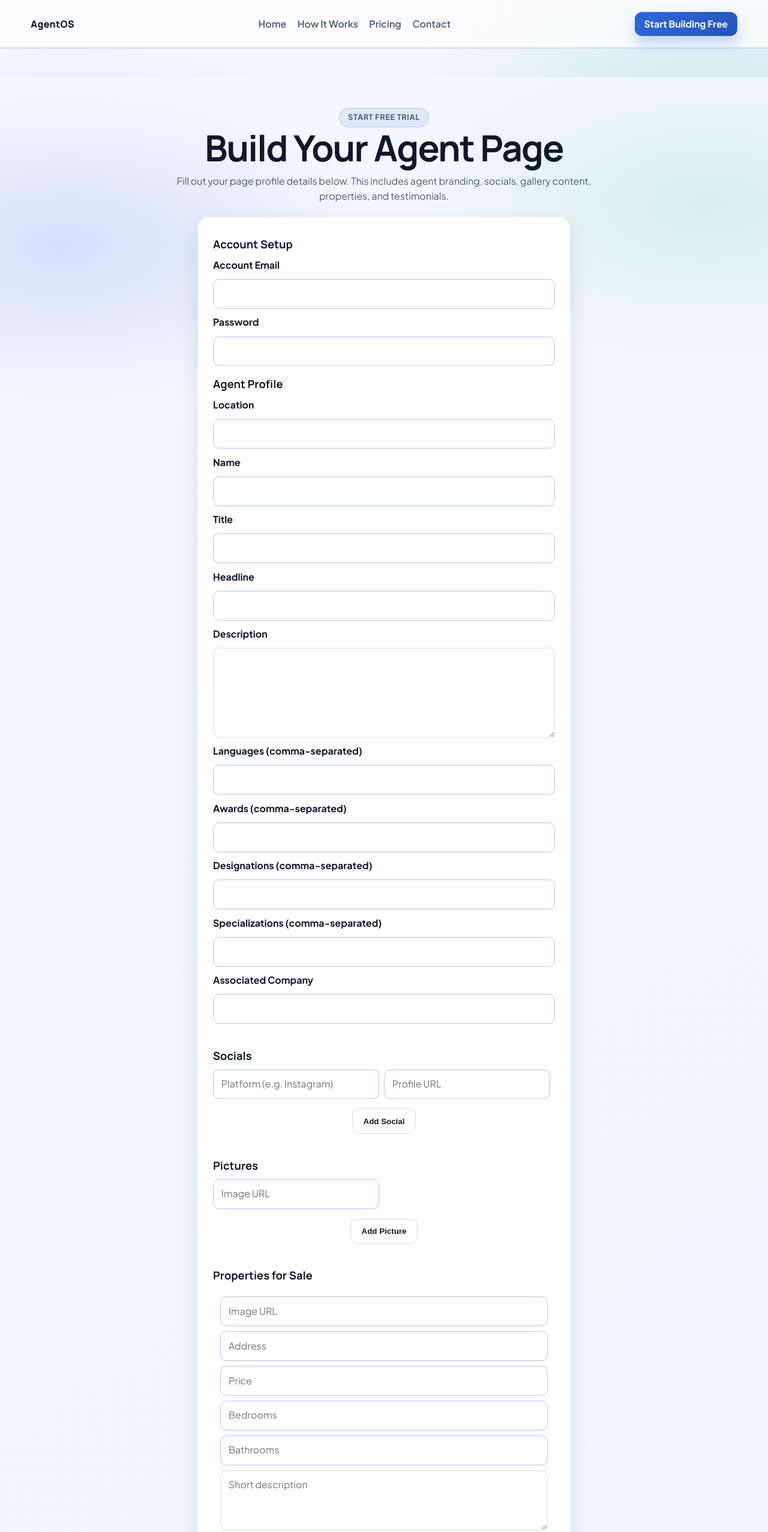
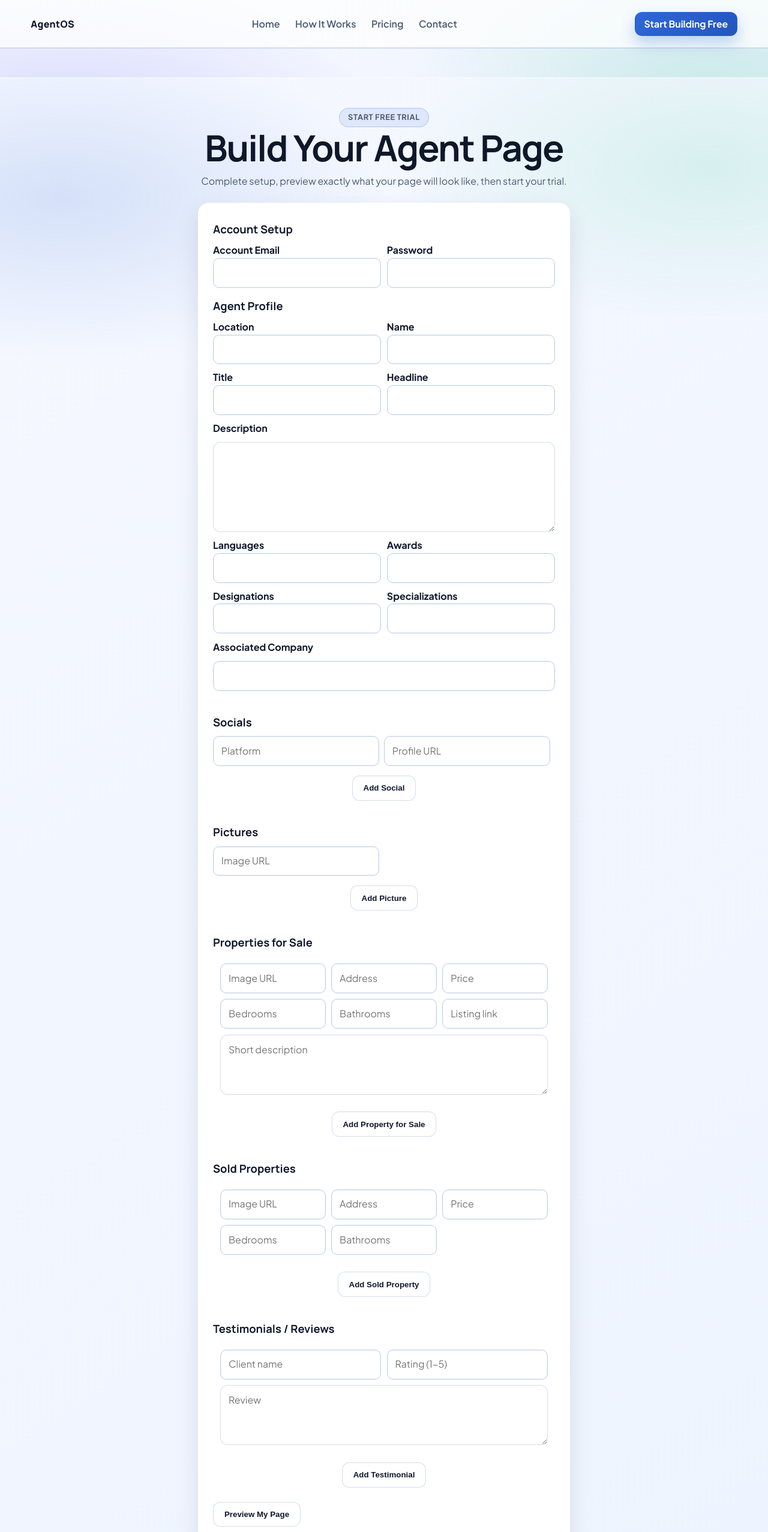
Before and after one commit to xSunnyyy/AgentOS, a Next.js app: page /start-free-trial in a window 1280 px wide. Shown: the top 2554 px of the page at 60% size. Built offline with nearby package versions, Linux system fonts and the light colour scheme.

Commit message:
Enhance trial setup UX, preview step, and pricing trial routing

```diff
--- a/pages/pricing.js
+++ b/pages/pricing.js
@@ -104,7 +104,7 @@
                       ))}
                     </ul>
 
-                    <a className={`btn ${plan.featured ? 'btn-primary' : 'btn-secondary'}`} href="/contact">
+                    <a className={`btn ${plan.featured ? 'btn-primary' : 'btn-secondary'}`} href="/start-free-trial">
                       {plan.cta}
                     </a>
                   </article>
--- a/pages/start-free-trial.js
+++ b/pages/start-free-trial.js
@@ -8,7 +8,9 @@
 const createTestimonial = () => ({ name: '', rating: '', review: '' });
 
 export default function StartFreeTrialPage() {
+  const [showPreview, setShowPreview] = useState(false);
   const [status, setStatus] = useState({ loading: false, error: '', success: '' });
+  const [billing, setBilling] = useState({ plan: 'free-trial', cardName: '', cardNumber: '', expiry: '', cvc: '' });
   const [form, setForm] = useState({
     accountEmail: '',
     password: '',
@@ -40,23 +42,23 @@
   };
 
   const addArrayItem = (arrayKey, factory) => setForm((prev) => ({ ...prev, [arrayKey]: [...prev[arrayKey], factory()] }));
+  const removeArrayItem = (arrayKey, index) => setForm((prev) => ({ ...prev, [arrayKey]: prev[arrayKey].filter((_, itemIndex) => itemIndex !== index) }));
 
-  const removeArrayItem = (arrayKey, index) => {
-    setForm((prev) => ({ ...prev, [arrayKey]: prev[arrayKey].filter((_, itemIndex) => itemIndex !== index) }));
-  };
+  const submitTrial = async () => {
+    if (!billing.cardName || !billing.cardNumber || !billing.expiry || !billing.cvc) {
+      setStatus({ loading: false, error: 'Payment method details are required to start.', success: '' });
+      return;
+    }
 
-  const handleSubmit = async (event) => {
-    event.preventDefault();
     setStatus({ loading: true, error: '', success: '' });
 
     const response = await fetch('/api/trial-signup', {
       method: 'POST',
       headers: { 'Content-Type': 'application/json' },
-      body: JSON.stringify(form),
+      body: JSON.stringify({ ...form, billing }),
     });
 
     const result = await response.json();
-
     if (!response.ok) {
       setStatus({ loading: false, error: result.error || 'Unable to save your trial submission.', success: '' });
       return;
@@ -69,23 +71,15 @@
     <>
       <Head>
         <title>Start Free Trial | AgentOS</title>
-        <meta
-          name="description"
-          content="Create your AgentOS page by submitting profile details, socials, properties, and testimonials through the free trial onboarding form."
-        />
+        <meta name="description" content="Create your AgentOS page by submitting profile details, socials, properties, and testimonials." />
       </Head>
 
-      <a className="skip-link" href="#main-content">
-        Skip to content
-      </a>
+      <a className="skip-link" href="#main-content">Skip to content</a>
 
       <div className="pricing-layout">
         <header className="site-header">
           <div className="container nav-wrap">
-            <a className="brand" href="/" aria-label="Homepage">
-              AgentOS
-            </a>
-
+            <a className="brand" href="/" aria-label="Homepage">AgentOS</a>
             <nav className="main-nav" aria-label="Primary">
               <a href="/">Home</a>
               <details className="nav-dropdown">
@@ -106,61 +100,51 @@
                 </div>
               </details>
             </nav>
-
             <div className="nav-actions">
-              <a className="btn btn-primary" href="/start-free-trial">
-                Start Building Free
-              </a>
+              <a className="btn btn-primary" href="/start-free-trial">Start Building Free</a>
             </div>
           </div>
         </header>
 
-        <main id="main-content" className="contact-page">
+        <main id="main-content" className="contact-page trial-page">
           <section className="contact-page-layer" aria-labelledby="trial-title">
             <div className="container contact-page-shell">
               <div className="contact-page-copy">
                 <p className="hero-chip">Start Free Trial</p>
                 <h1 id="trial-title">Build Your Agent Page</h1>
-                <p>
-                  Fill out your page profile details below. This includes agent branding, socials, gallery content, properties, and testimonials.
-                </p>
+                <p>Complete setup, preview exactly what your page will look like, then start your trial.</p>
               </div>
 
-              <form className="contact-page-form trial-form" onSubmit={handleSubmit}>
+              <form className="contact-page-form trial-form" onSubmit={(event) => event.preventDefault()}>
                 <h2>Account Setup</h2>
+                <div className="trial-grid two-col">
+                  <div>
                     <label htmlFor="account-email">Account Email</label>
                     <input id="account-email" type="email" required value={form.accountEmail} onChange={(event) => updateField('accountEmail', event.target.value)} />
-
+                  </div>
+                  <div>
                     <label htmlFor="account-password">Password</label>
                     <input id="account-password" type="password" required minLength={8} value={form.password} onChange={(event) => updateField('password', event.target.value)} />
+                  </div>
+                </div>
 
                 <h2>Agent Profile</h2>
-                <label htmlFor="location">Location</label>
-                <input id="location" type="text" required value={form.location} onChange={(event) => updateField('location', event.target.value)} />
-
-                <label htmlFor="agent-name">Name</label>
-                <input id="agent-name" type="text" required value={form.agentName} onChange={(event) => updateField('agentName', event.target.value)} />
-
-                <label htmlFor="agent-title">Title</label>
-                <input id="agent-title" type="text" required value={form.agentTitle} onChange={(event) => updateField('agentTitle', event.target.value)} />
-
-                <label htmlFor="headline">Headline</label>
-                <input id="headline" type="text" required value={form.headline} onChange={(event) => updateField('headline', event.target.value)} />
+                <div className="trial-grid two-col">
+                  <div><label htmlFor="location">Location</label><input id="location" type="text" value={form.location} onChange={(event) => updateField('location', event.target.value)} /></div>
+                  <div><label htmlFor="agent-name">Name</label><input id="agent-name" type="text" value={form.agentName} onChange={(event) => updateField('agentName', event.target.value)} /></div>
+                  <div><label htmlFor="agent-title">Title</label><input id="agent-title" type="text" value={form.agentTitle} onChange={(event) => updateField('agentTitle', event.target.value)} /></div>
+                  <div><label htmlFor="headline">Headline</label><input id="headline" type="text" value={form.headline} onChange={(event) => updateField('headline', event.target.value)} /></div>
+                </div>
 
                 <label htmlFor="description">Description</label>
-                <textarea id="description" rows={5} required value={form.description} onChange={(event) => updateField('description', event.target.value)} />
+                <textarea id="description" rows={5} value={form.description} onChange={(event) => updateField('description', event.target.value)} />
 
-                <label htmlFor="languages">Languages (comma-separated)</label>
-                <input id="languages" type="text" value={form.languages} onChange={(event) => updateField('languages', event.target.value)} />
-
-                <label htmlFor="awards">Awards (comma-separated)</label>
-                <input id="awards" type="text" value={form.awards} onChange={(event) => updateField('awards', event.target.value)} />
-
-                <label htmlFor="designations">Designations (comma-separated)</label>
-                <input id="designations" type="text" value={form.designations} onChange={(event) => updateField('designations', event.target.value)} />
-
-                <label htmlFor="specializations">Specializations (comma-separated)</label>
-                <input id="specializations" type="text" value={form.specializations} onChange={(event) => updateField('specializations', event.target.value)} />
+                <div className="trial-grid two-col">
+                  <div><label htmlFor="languages">Languages</label><input id="languages" type="text" value={form.languages} onChange={(event) => updateField('languages', event.target.value)} /></div>
+                  <div><label htmlFor="awards">Awards</label><input id="awards" type="text" value={form.awards} onChange={(event) => updateField('awards', event.target.value)} /></div>
+                  <div><label htmlFor="designations">Designations</label><input id="designations" type="text" value={form.designations} onChange={(event) => updateField('designations', event.target.value)} /></div>
+                  <div><label htmlFor="specializations">Specializations</label><input id="specializations" type="text" value={form.specializations} onChange={(event) => updateField('specializations', event.target.value)} /></div>
+                </div>
 
                 <label htmlFor="associated-company">Associated Company</label>
                 <input id="associated-company" type="text" value={form.associatedCompany} onChange={(event) => updateField('associatedCompany', event.target.value)} />
@@ -169,7 +153,7 @@
                   <h2>Socials</h2>
                   {form.socials.map((social, index) => (
                     <div key={`social-${index}`} className="trial-row">
-                      <input type="text" placeholder="Platform (e.g. Instagram)" value={social.platform} onChange={(event) => updateArrayField('socials', index, 'platform', event.target.value)} />
+                      <input type="text" placeholder="Platform" value={social.platform} onChange={(event) => updateArrayField('socials', index, 'platform', event.target.value)} />
                       <input type="url" placeholder="Profile URL" value={social.url} onChange={(event) => updateArrayField('socials', index, 'url', event.target.value)} />
                       {form.socials.length > 1 && <button type="button" className="btn btn-secondary" onClick={() => removeArrayItem('socials', index)}>Remove</button>}
                     </div>
@@ -191,14 +175,14 @@
                 <div className="trial-group">
                   <h2>Properties for Sale</h2>
                   {form.propertiesForSale.map((property, index) => (
-                    <div key={`sale-${index}`} className="trial-card">
+                    <div key={`sale-${index}`} className="trial-card trial-grid three-col">
                       <input type="url" placeholder="Image URL" value={property.image} onChange={(event) => updateArrayField('propertiesForSale', index, 'image', event.target.value)} />
                       <input type="text" placeholder="Address" value={property.address} onChange={(event) => updateArrayField('propertiesForSale', index, 'address', event.target.value)} />
                       <input type="text" placeholder="Price" value={property.price} onChange={(event) => updateArrayField('propertiesForSale', index, 'price', event.target.value)} />
                       <input type="text" placeholder="Bedrooms" value={property.bedrooms} onChange={(event) => updateArrayField('propertiesForSale', index, 'bedrooms', event.target.value)} />
                       <input type="text" placeholder="Bathrooms" value={property.bathrooms} onChange={(event) => updateArrayField('propertiesForSale', index, 'bathrooms', event.target.value)} />
-                      <textarea rows={3} placeholder="Short description" value={property.description} onChange={(event) => updateArrayField('propertiesForSale', index, 'description', event.target.value)} />
                       <input type="url" placeholder="Listing link" value={property.listingLink} onChange={(event) => updateArrayField('propertiesForSale', index, 'listingLink', event.target.value)} />
+                      <textarea className="trial-full" rows={3} placeholder="Short description" value={property.description} onChange={(event) => updateArrayField('propertiesForSale', index, 'description', event.target.value)} />
                       {form.propertiesForSale.length > 1 && <button type="button" className="btn btn-secondary" onClick={() => removeArrayItem('propertiesForSale', index)}>Remove</button>}
                     </div>
                   ))}
@@ -208,7 +192,7 @@
                 <div className="trial-group">
                   <h2>Sold Properties</h2>
                   {form.soldProperties.map((property, index) => (
-                    <div key={`sold-${index}`} className="trial-card">
+                    <div key={`sold-${index}`} className="trial-card trial-grid three-col">
                       <input type="url" placeholder="Image URL" value={property.image} onChange={(event) => updateArrayField('soldProperties', index, 'image', event.target.value)} />
                       <input type="text" placeholder="Address" value={property.address} onChange={(event) => updateArrayField('soldProperties', index, 'address', event.target.value)} />
                       <input type="text" placeholder="Price" value={property.price} onChange={(event) => updateArrayField('soldProperties', index, 'price', event.target.value)} />
@@ -223,22 +207,56 @@
                 <div className="trial-group">
                   <h2>Testimonials / Reviews</h2>
                   {form.testimonials.map((testimonial, index) => (
-                    <div key={`testimonial-${index}`} className="trial-card">
+                    <div key={`testimonial-${index}`} className="trial-card trial-grid two-col">
                       <input type="text" placeholder="Client name" value={testimonial.name} onChange={(event) => updateArrayField('testimonials', index, 'name', event.target.value)} />
                       <input type="number" min={1} max={5} placeholder="Rating (1-5)" value={testimonial.rating} onChange={(event) => updateArrayField('testimonials', index, 'rating', event.target.value)} />
-                      <textarea rows={3} placeholder="Review" value={testimonial.review} onChange={(event) => updateArrayField('testimonials', index, 'review', event.target.value)} />
+                      <textarea className="trial-full" rows={3} placeholder="Review" value={testimonial.review} onChange={(event) => updateArrayField('testimonials', index, 'review', event.target.value)} />
                       {form.testimonials.length > 1 && <button type="button" className="btn btn-secondary" onClick={() => removeArrayItem('testimonials', index)}>Remove</button>}
                     </div>
                   ))}
                   <button type="button" className="btn btn-secondary" onClick={() => addArrayItem('testimonials', createTestimonial)}>Add Testimonial</button>
                 </div>
 
+                <div className="trial-actions">
+                  <button type="button" className="btn btn-secondary" onClick={() => setShowPreview(true)}>Preview My Page</button>
+                </div>
+
+                {showPreview && (
+                  <div className="trial-preview">
+                    <h2>Preview</h2>
+                    <p><strong>{form.agentName || 'Agent Name'}</strong> — {form.agentTitle || 'Agent Title'}</p>
+                    <p>{form.headline || 'Headline preview will appear here.'}</p>
+                    <p>{form.description || 'Description preview will appear here.'}</p>
+
+                    <h3>Billing & Plan</h3>
+                    <div className="trial-grid three-col">
+                      <label><input type="radio" name="plan" value="free-trial" checked={billing.plan === 'free-trial'} onChange={(event) => setBilling((prev) => ({ ...prev, plan: event.target.value }))} /> Free Trial</label>
+                      <label><input type="radio" name="plan" value="monthly" checked={billing.plan === 'monthly'} onChange={(event) => setBilling((prev) => ({ ...prev, plan: event.target.value }))} /> Monthly</label>
+                      <label><input type="radio" name="plan" value="yearly" checked={billing.plan === 'yearly'} onChange={(event) => setBilling((prev) => ({ ...prev, plan: event.target.value }))} /> Yearly</label>
+                    </div>
+
+                    {billing.plan === 'free-trial' ? (
+                      <p className="billing-note">Credit card is required now, but you will not be charged until the free trial ends.</p>
+                    ) : (
+                      <p className="billing-note">You selected a paid plan and will be charged today.</p>
+                    )}
+
+                    <div className="trial-grid two-col">
+                      <input type="text" placeholder="Cardholder Name" value={billing.cardName} onChange={(event) => setBilling((prev) => ({ ...prev, cardName: event.target.value }))} />
+                      <input type="text" placeholder="Card Number" value={billing.cardNumber} onChange={(event) => setBilling((prev) => ({ ...prev, cardNumber: event.target.value }))} />
+                      <input type="text" placeholder="Expiry (MM/YY)" value={billing.expiry} onChange={(event) => setBilling((prev) => ({ ...prev, expiry: event.target.value }))} />
+                      <input type="text" placeholder="CVC" value={billing.cvc} onChange={(event) => setBilling((prev) => ({ ...prev, cvc: event.target.value }))} />
+                    </div>
+
                     {status.error && <p className="form-error">{status.error}</p>}
                     {status.success && <p className="form-success">{status.success}</p>}
 
-                <button type="submit" className="btn btn-primary" disabled={status.loading}>
-                  {status.loading ? 'Saving...' : 'Save My Trial Page'}
-                </button>
+                    <div className="trial-actions">
+                      <button type="button" className="btn btn-secondary" onClick={() => setShowPreview(false)}>Back to Edit</button>
+                      <button type="button" className="btn btn-primary" disabled={status.loading} onClick={submitTrial}>{status.loading ? 'Starting...' : 'Next: Start Trial'}</button>
+                    </div>
+                  </div>
+                )}
               </form>
             </div>
           </section>
--- a/styles/globals.css
+++ b/styles/globals.css
@@ -85,7 +85,7 @@
 .main-nav {
   display: flex;
   flex-wrap: wrap;
-  gap: 1.15rem;
+  gap: 1.6rem;
 }
 
 .main-nav a {
@@ -1602,8 +1602,59 @@
   font-weight: 600;
 }
 
+
+.trial-page .contact-page-shell {
+  max-width: min(1320px, 96vw);
+  grid-template-columns: 1fr;
+}
+
+.trial-page .contact-page-copy h1,
+.trial-page .contact-page-copy p {
+  max-width: none;
+}
+
+.trial-grid {
+  display: grid;
+  gap: 0.6rem;
+}
+
+.trial-grid.two-col {
+  grid-template-columns: repeat(2, minmax(0, 1fr));
+}
+
+.trial-grid.three-col {
+  grid-template-columns: repeat(3, minmax(0, 1fr));
+}
+
+.trial-full {
+  grid-column: 1 / -1;
+}
+
+.trial-actions {
+  margin-top: 0.5rem;
+  display: flex;
+  gap: 0.6rem;
+  flex-wrap: wrap;
+}
+
+.trial-preview {
+  margin-top: 1rem;
+  border: 1px solid var(--border);
+  border-radius: 14px;
+  padding: 1rem;
+  background: color-mix(in oklab, var(--surface) 90%, transparent);
+}
+
+.billing-note {
+  margin: 0.45rem 0 0.7rem;
+  font-weight: 600;
+  color: var(--muted);
+}
+
 @media (max-width: 760px) {
-  .trial-row {
+  .trial-row,
+  .trial-grid.two-col,
+  .trial-grid.three-col {
     grid-template-columns: 1fr;
   }
 }
```
Lines whose indentation alone changed are shown as unchanged.
